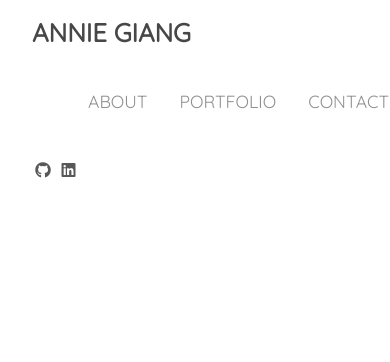
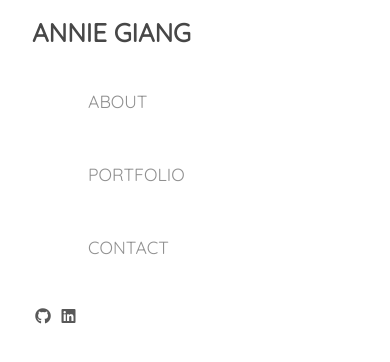
Before and after one commit to anniegiang/portfolio, a plain HTML site: page index.html in a window 390 px wide. Drawn offline with nearby package versions, Linux system fonts and the light colour scheme.

Commit message:
Add 750px media query and display nav elements in a column

```diff
--- a/css/style.css
+++ b/css/style.css
@@ -32,7 +32,7 @@ ul {
   background-color: #fff;
   padding: 0 2rem;
   height: 0; /* creates collapsible menu */
-  min-height: 40vh;
+  min-height: 100vh;
   overflow: hidden;
 }
 
@@ -81,3 +81,11 @@ ul {
   color: var(--nav-hover_color);
   opacity: 1;
 }
+
+/* viewport <= 750px */
+@media only screen and (max-width: 750px) {
+  .nav .nav-menu,
+  .nav .nav-items {
+    flex-direction: column;
+  }
+}
```
